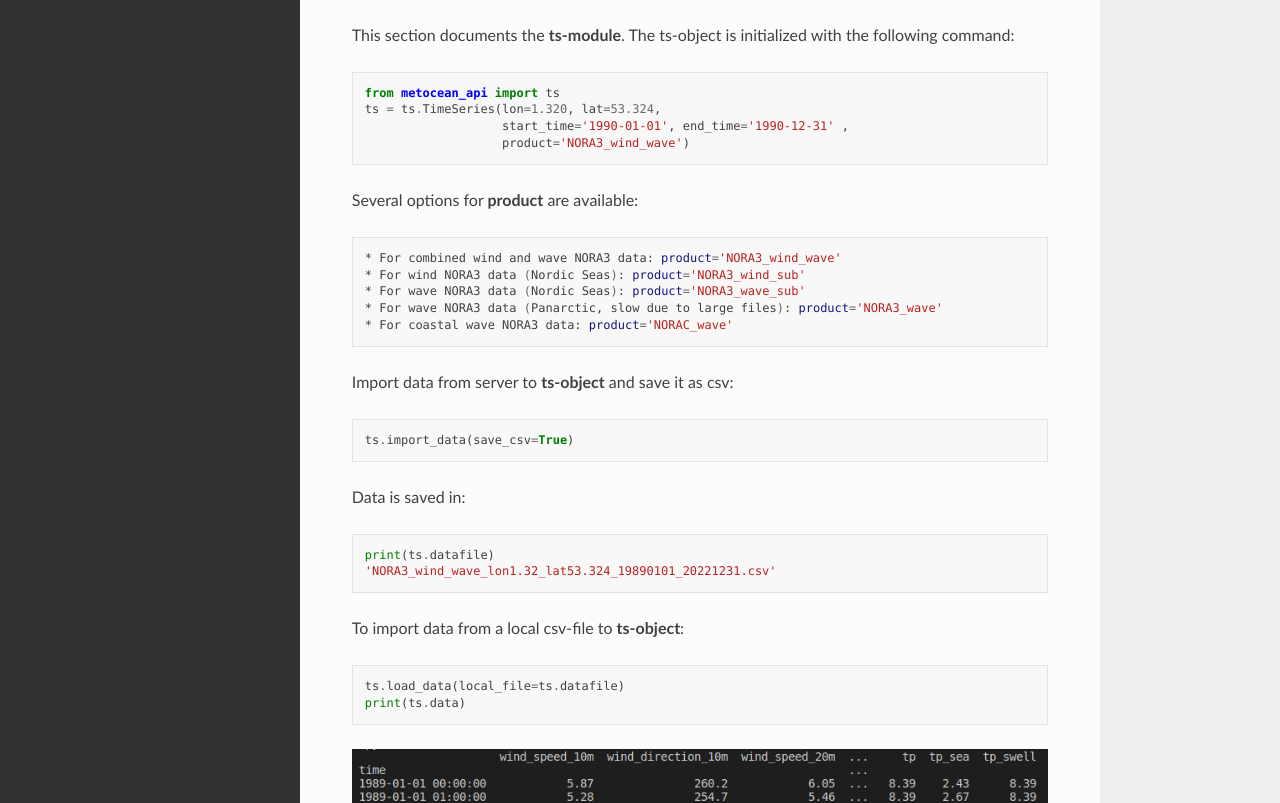
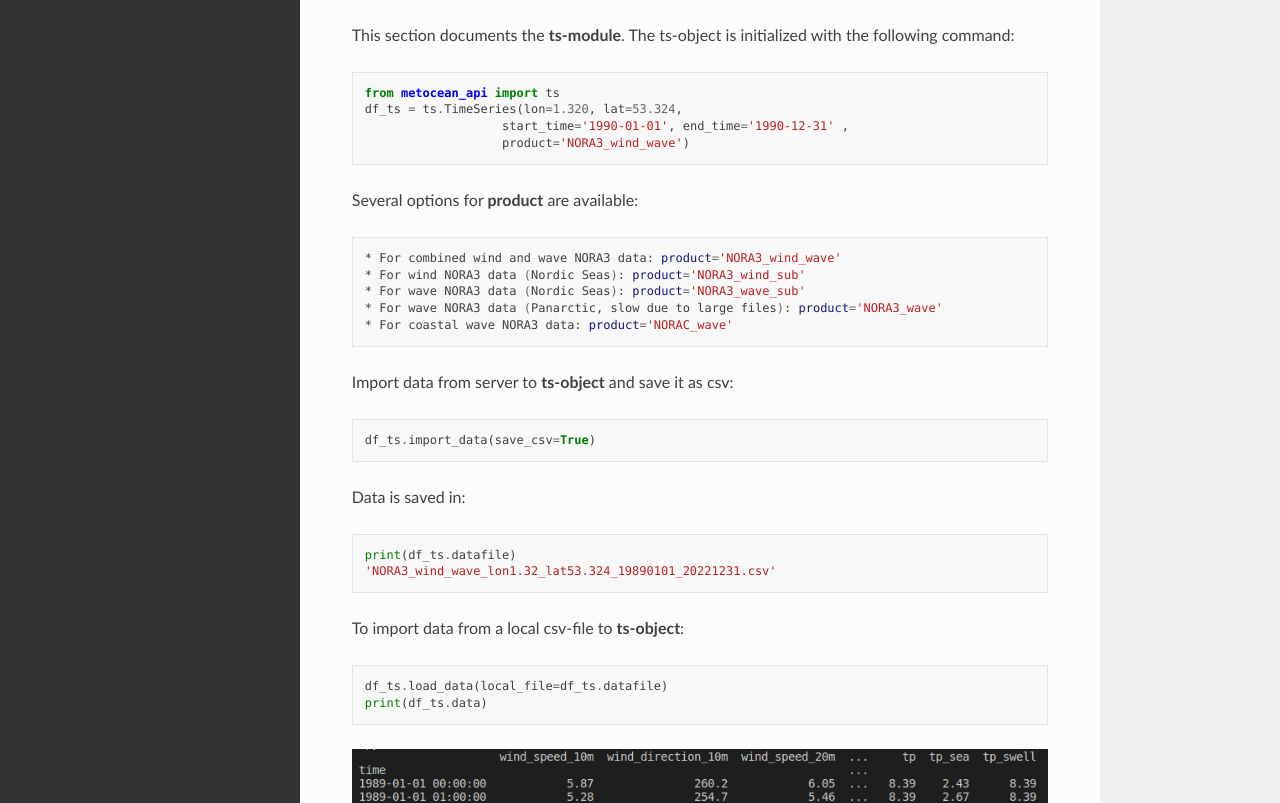
Before and after one commit to MET-OM/metocean-api, a Sphinx documentation site: the page built from docs/index.rst, in a window 1280 px wide and 1400 px high, scrolled down 436 px. Shown: the part 318-1121 px from the top of the window. Built offline with Sphinx 7.4.7 and the Read the Docs theme 2.0.0, drawn with Linux system fonts in a browser that asks for light colours.

```diff
--- a/docs/index.rst
+++ b/docs/index.rst
@@ -40,7 +40,7 @@ This section documents the **ts-module**. The ts-object is initialized with the
 .. code-block:: python
 
    from metocean_api import ts
-   ts = ts.TimeSeries(lon=1.320, lat=53.324,
+   df_ts = ts.TimeSeries(lon=1.320, lat=53.324,
                       start_time='1990-01-01', end_time='1990-12-31' ,
                       product='NORA3_wind_wave')
 
@@ -58,21 +58,21 @@ Import data from server to **ts-object** and save it as csv:
 
 .. code-block:: python
 
-   ts.import_data(save_csv=True)
+   df_ts.import_data(save_csv=True)
 
 Data is saved in:
 
 .. code-block:: python
 
-   print(ts.datafile)
+   print(df_ts.datafile)
    'NORA3_wind_wave_lon1.32_lat53.324_19890101_20221231.csv'
 
 To import data from a local csv-file to **ts-object**:
 
 .. code-block:: python
 
-   ts.load_data(local_file=ts.datafile)
-   print(ts.data)
+   df_ts.load_data(local_file=df_ts.datafile)
+   print(df_ts.data)
 
 .. image:: ts.data.png
   :width: 800
```
